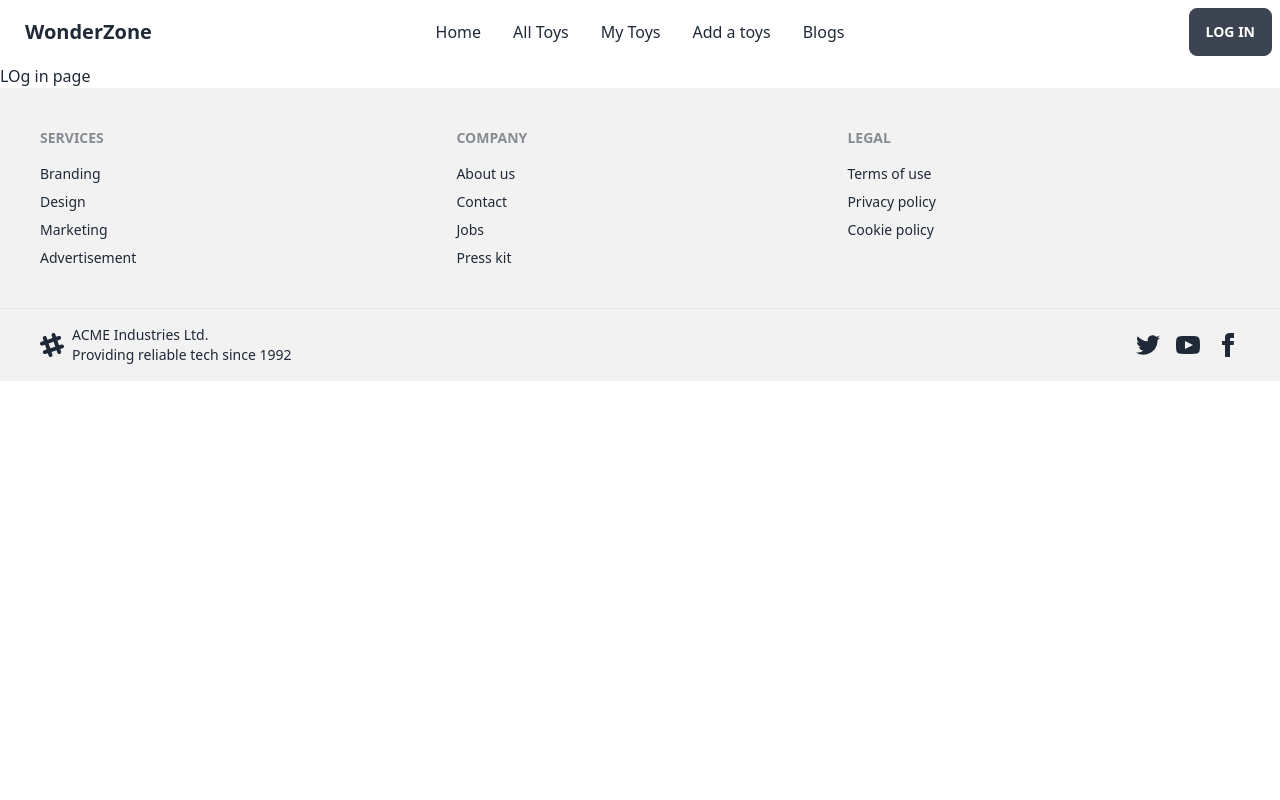
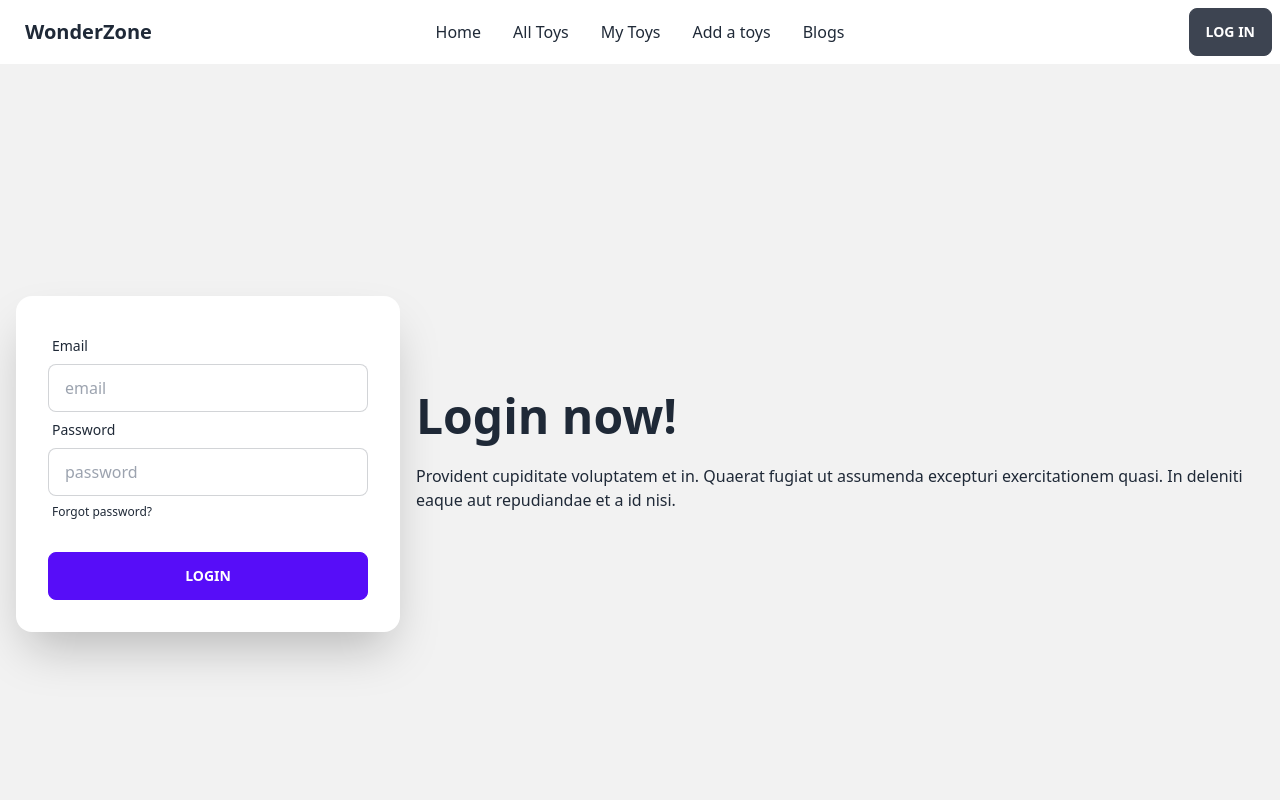
Before and after one commit to anik12136/wonder-Zone-assignment-11-client, a React (Create React App) app: page /login in a window 1280 px wide. Shown: the top 800 px of the page. Built offline with nearby package versions, Linux system fonts and the light colour scheme.

Commit message:
created login page

```diff
--- a/src/Pages/Login/Login.jsx
+++ b/src/Pages/Login/Login.jsx
@@ -1,9 +1,46 @@
 import React from 'react';
 
 const Login = () => {
+
+    const handleLogin = event => {
+        event.preventDefault();
+        const form = event.target;
+        const email = form.email.value;
+        const password = form.password.value;
+    }
+
     return (
-        <div>
-            <h2>LOg in page</h2>
+        <div className="hero min-h-screen bg-base-200">
+            <div className="hero-content flex-col lg:flex-row-reverse">
+                <div className="text-center lg:text-left">
+                    <h1 className="text-5xl font-bold">Login now!</h1>
+                    <p className="py-6">Provident cupiditate voluptatem et in. Quaerat fugiat ut assumenda excepturi exercitationem quasi. In deleniti eaque aut repudiandae et a id nisi.</p>
+                </div>
+                <div className="card flex-shrink-0 w-full max-w-sm shadow-2xl bg-base-100">
+                    <div className="card-body">
+                        <form action="" onSubmit={handleLogin} >
+                        <div className="form-control">
+                            <label className="label">
+                                <span className="label-text">Email</span>
+                            </label>
+                            <input type="text" placeholder="email" className="input input-bordered" />
+                        </div>
+                        <div className="form-control">
+                            <label className="label">
+                                <span className="label-text">Password</span>
+                            </label>
+                            <input type="text" placeholder="password" className="input input-bordered" />
+                            <label className="label">
+                                <a href="#" className="label-text-alt link link-hover">Forgot password?</a>
+                            </label>
+                        </div>
+                        <div className="form-control mt-6">
+                            <button className="btn btn-primary">Login</button>
+                        </div>
+                        </form>
+                    </div>
+                </div>
+            </div>
         </div>
     );
 };
--- a/src/Pages/SharedPage/Header/Header.jsx
+++ b/src/Pages/SharedPage/Header/Header.jsx
@@ -10,8 +10,8 @@
               <svg xmlns="http://www.w3.org/2000/svg" className="h-5 w-5" fill="none" viewBox="0 0 24 24" stroke="currentColor"><path strokeLinecap="round" strokeLinejoin="round" strokeWidth="2" d="M4 6h16M4 12h8m-8 6h16" /></svg>
             </label>
             <ul tabIndex={0} className="menu menu-compact dropdown-content mt-3 p-2 shadow bg-base-100 rounded-box w-52">
-              <li><a>Item 1</a></li>
-              <li tabIndex={0}>
+            <li><Link to="/">Home</Link></li>
+              {/* <li tabIndex={0}>
                 <a className="justify-between">
                   Parent
                   <svg className="fill-current" xmlns="http://www.w3.org/2000/svg" width="24" height="24" viewBox="0 0 24 24"><path d="M8.59,16.58L13.17,12L8.59,7.41L10,6L16,12L10,18L8.59,16.58Z" /></svg>
@@ -20,8 +20,11 @@
                   <li><a>Submenu 1</a></li>
                   <li><a>Submenu 2</a></li>
                 </ul>
-              </li>
-              <li><a>Item 3</a></li>
+              </li> */}
+              <li><Link to = "/allToys">All Toys</Link></li>
+            <li><Link to = "/myToys">My Toys</Link></li>
+            <li><Link to = "/addAToys">Add a toys</Link></li>
+            <li><Link to = "/blogs">Blogs</Link></li>
             </ul>
           </div>
           <a className="btn btn-ghost normal-case text-xl">WonderZone</a>
```
